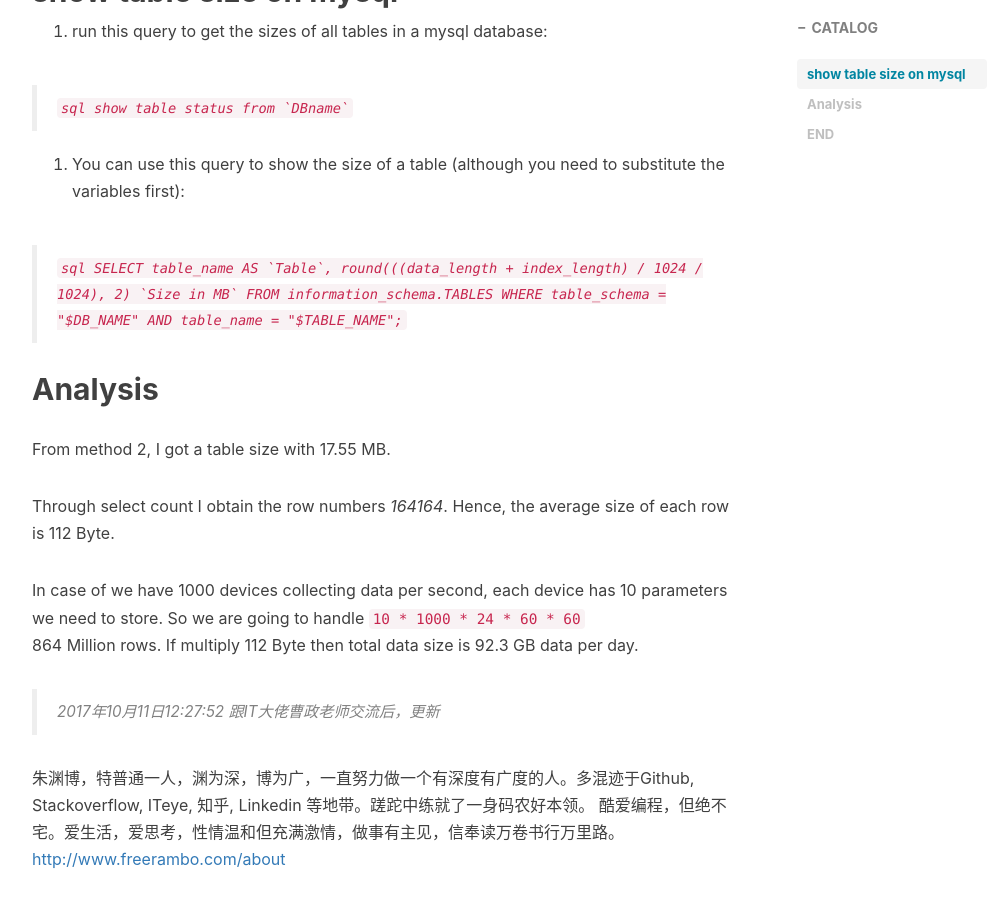
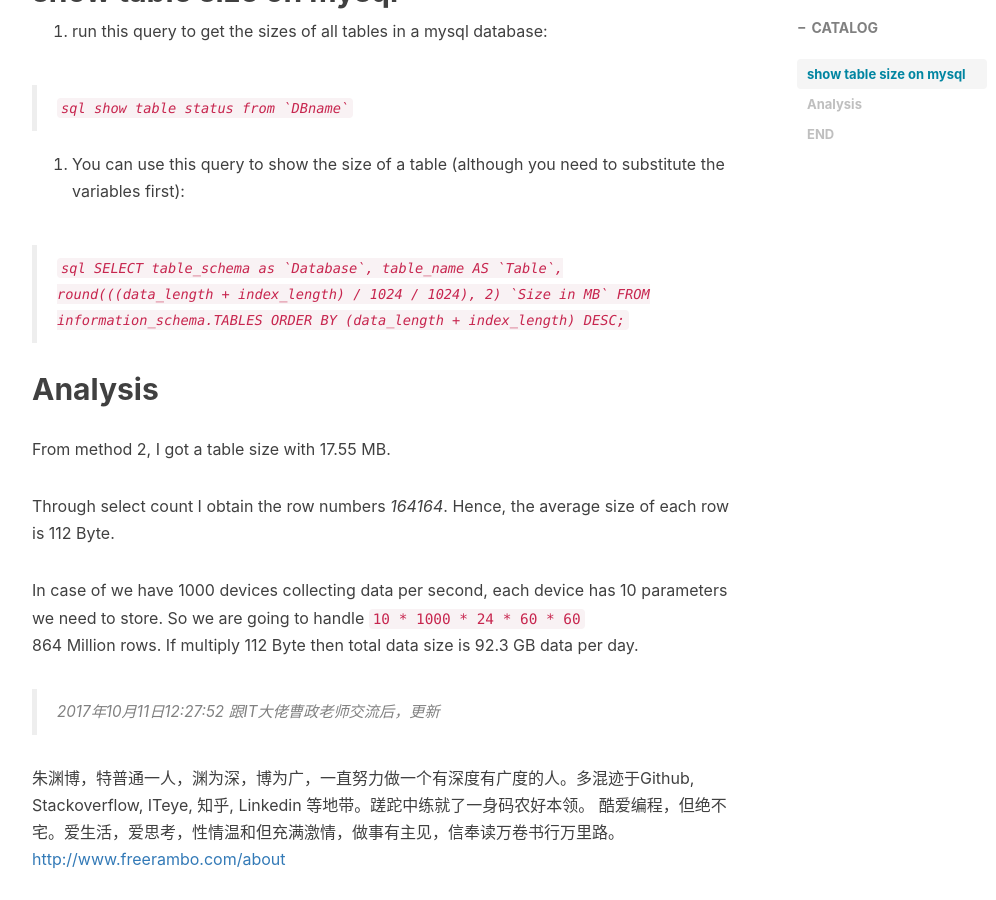
Before and after one commit to freerambo/freerambo.github.io, a Jekyll site: the page built from _posts/2017-10-11-table-size-analysis-mysql.markdown, in a window 1280 px wide and 900 px high, scrolled down 724 px. Shown: the whole window, without its empty margins (233-1229 px from the left). Built offline with Jekyll 4.4.1, drawn with Linux system fonts in a browser that asks for light colours; nearby versions of some CDN libraries; comment, search, counter and statistics services are not loaded.

Commit message:
add table size analysis on mysql db

````diff
--- a/_posts/2017-10-11-table-size-analysis-mysql.markdown
+++ b/_posts/2017-10-11-table-size-analysis-mysql.markdown
@@ -27,12 +27,12 @@ tags:
 
 
 >  ``` sql
-    SELECT
-        table_name AS `Table`,
-        round(((data_length + index_length) / 1024 / 1024), 2) `Size in MB`
-    FROM information_schema.TABLES
-    WHERE table_schema = "$DB_NAME"
-        AND table_name = "$TABLE_NAME";
+        SELECT
+             table_schema as `Database`,
+             table_name AS `Table`,
+             round(((data_length + index_length) / 1024 / 1024), 2) `Size in MB`
+        FROM information_schema.TABLES
+        ORDER BY (data_length + index_length) DESC;
     ```
 
 ## Analysis
````
